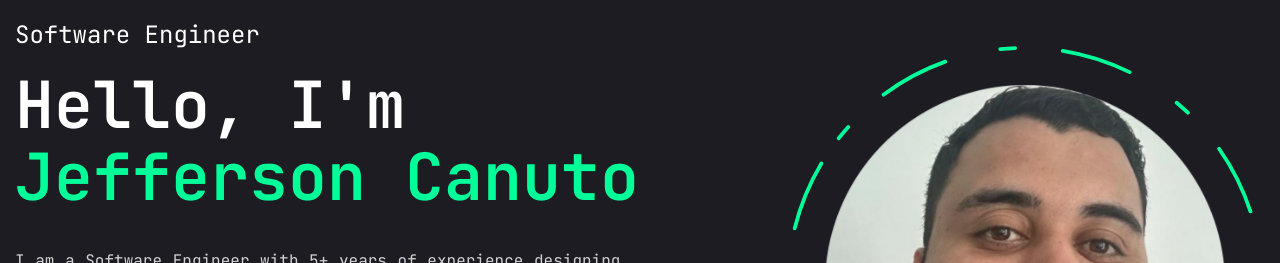
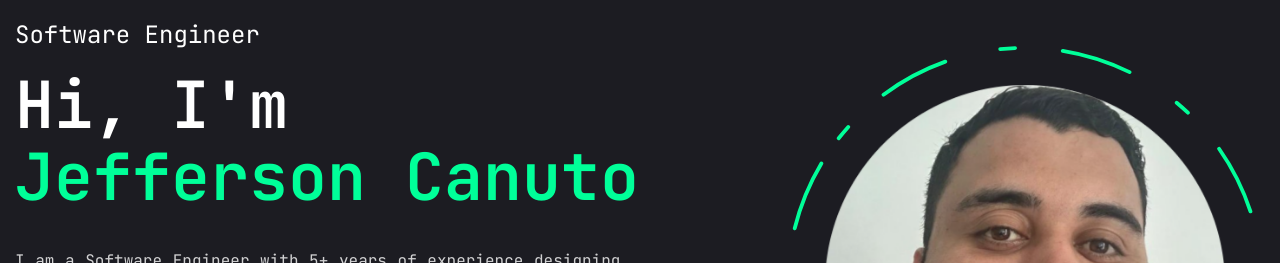
Before and after one commit to JeffersonCanuto/jefferson-portfolio, a Next.js app: page / in a window 1280 px wide. Shown: the part 129-392 px from the top of the page. Built offline with nearby package versions, Linux system fonts and the light colour scheme; no server answers.

Commit message:
chore: update greeting message on Home page

```diff
--- a/src/app/page.tsx
+++ b/src/app/page.tsx
@@ -38,7 +38,7 @@ const Home:React.FC = () => {
 							{homeStrings[language.includes("en-us") ? "en" : "br"].title}
 						</span>
 						<h1 className="h1 mt-4 animate-typing">
-							{ language.includes("en-us") ? "Hello, I'm" :  "Olá, Me chamo" } <br /> <span className="text-accent">Jefferson Canuto</span>
+							{ language.includes("en-us") ? "Hi, I'm" :  "Olá, Me chamo" } <br /> <span className="text-accent">Jefferson Canuto</span>
 						</h1>
 						<p className="max-w-[615px] mt-8 mb-10 text-white/80 text-justify">
 							{homeStrings[language.includes("en-us") ? "en" : "br"].introduction} &#128578;
```
